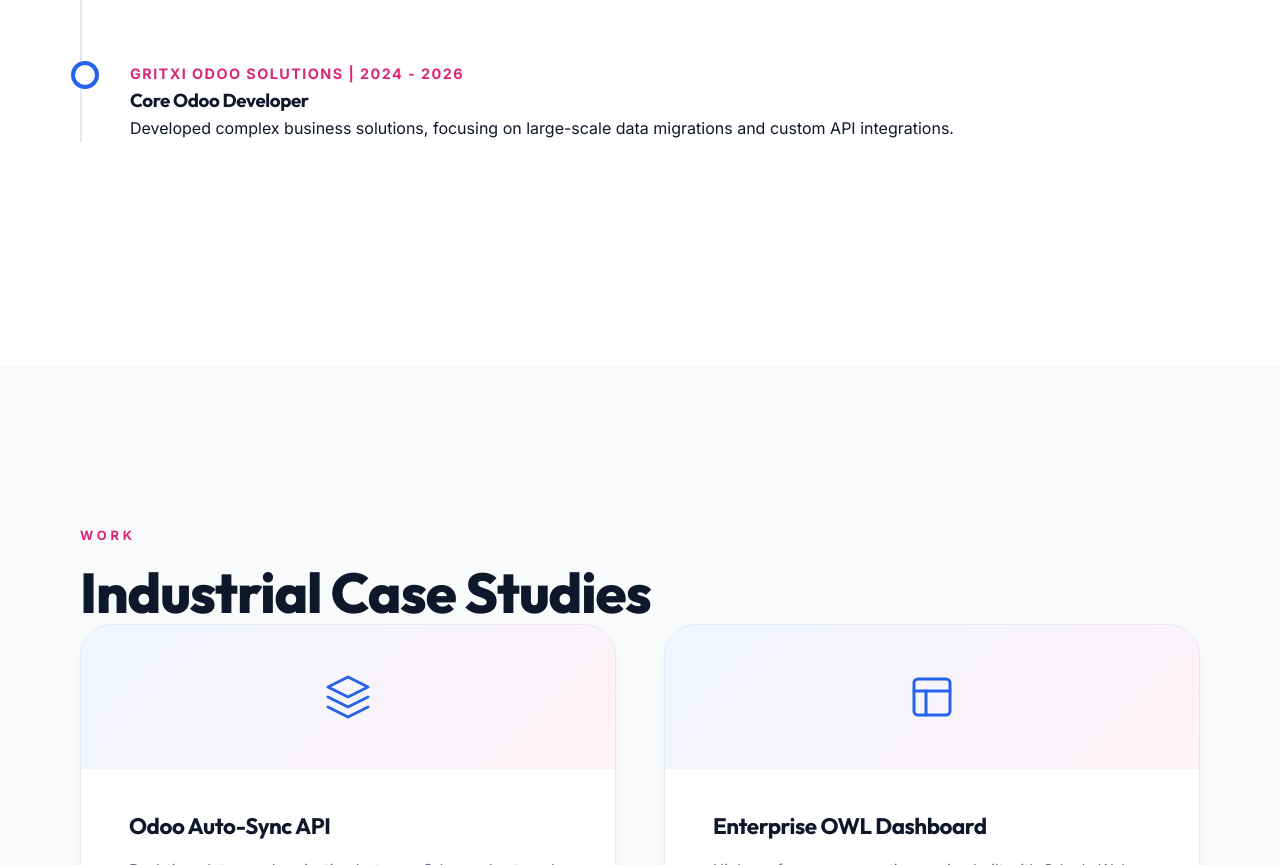
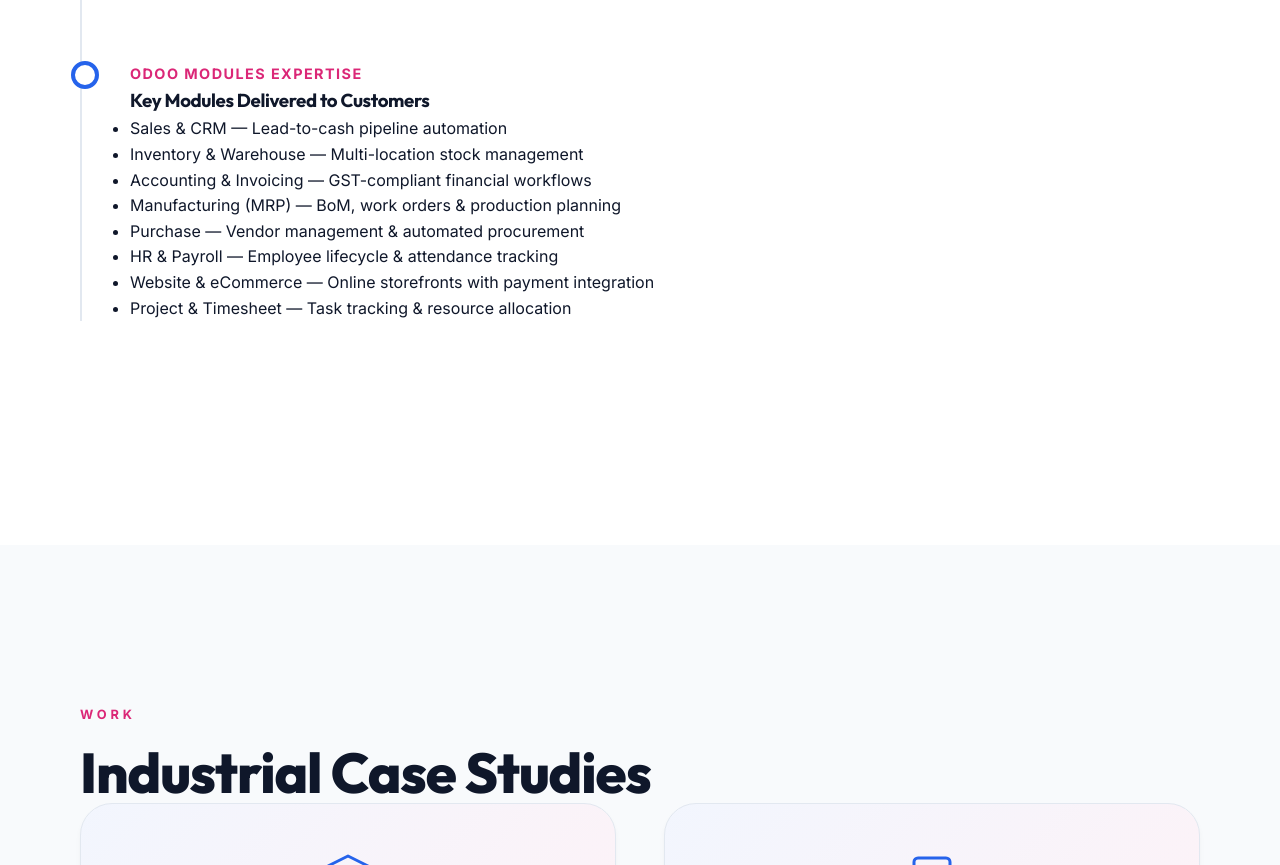
Before and after one commit to tyuui601-prog/domireek-technologies, a plain HTML site: page index.html in a window 1280 px wide. Shown: the part 2747-3612 px from the top of the page. Drawn offline with Linux system fonts and the light colour scheme.

Commit message:
fix: updated index.html

```diff
--- a/index.html
+++ b/index.html
@@ -150,10 +150,18 @@
                 </div>
                 <div class="timeline-item reveal">
                     <div class="timeline-content">
-                        <span class="timeline-date">GritXi Odoo Solutions | 2024 - 2026</span>
-                        <h3>Core Odoo Developer</h3>
-                        <p>Developed complex business solutions, focusing on large-scale data migrations and custom API
-                            integrations.</p>
+                        <span class="timeline-date">Odoo Modules Expertise</span>
+                        <h3>Key Modules Delivered to Customers</h3>
+                        <ul>
+                            <li>Sales &amp; CRM — Lead-to-cash pipeline automation</li>
+                            <li>Inventory &amp; Warehouse — Multi-location stock management</li>
+                            <li>Accounting &amp; Invoicing — GST-compliant financial workflows</li>
+                            <li>Manufacturing (MRP) — BoM, work orders &amp; production planning</li>
+                            <li>Purchase — Vendor management &amp; automated procurement</li>
+                            <li>HR &amp; Payroll — Employee lifecycle &amp; attendance tracking</li>
+                            <li>Website &amp; eCommerce — Online storefronts with payment integration</li>
+                            <li>Project &amp; Timesheet — Task tracking &amp; resource allocation</li>
+                        </ul>
                     </div>
                 </div>
             </div>
```
